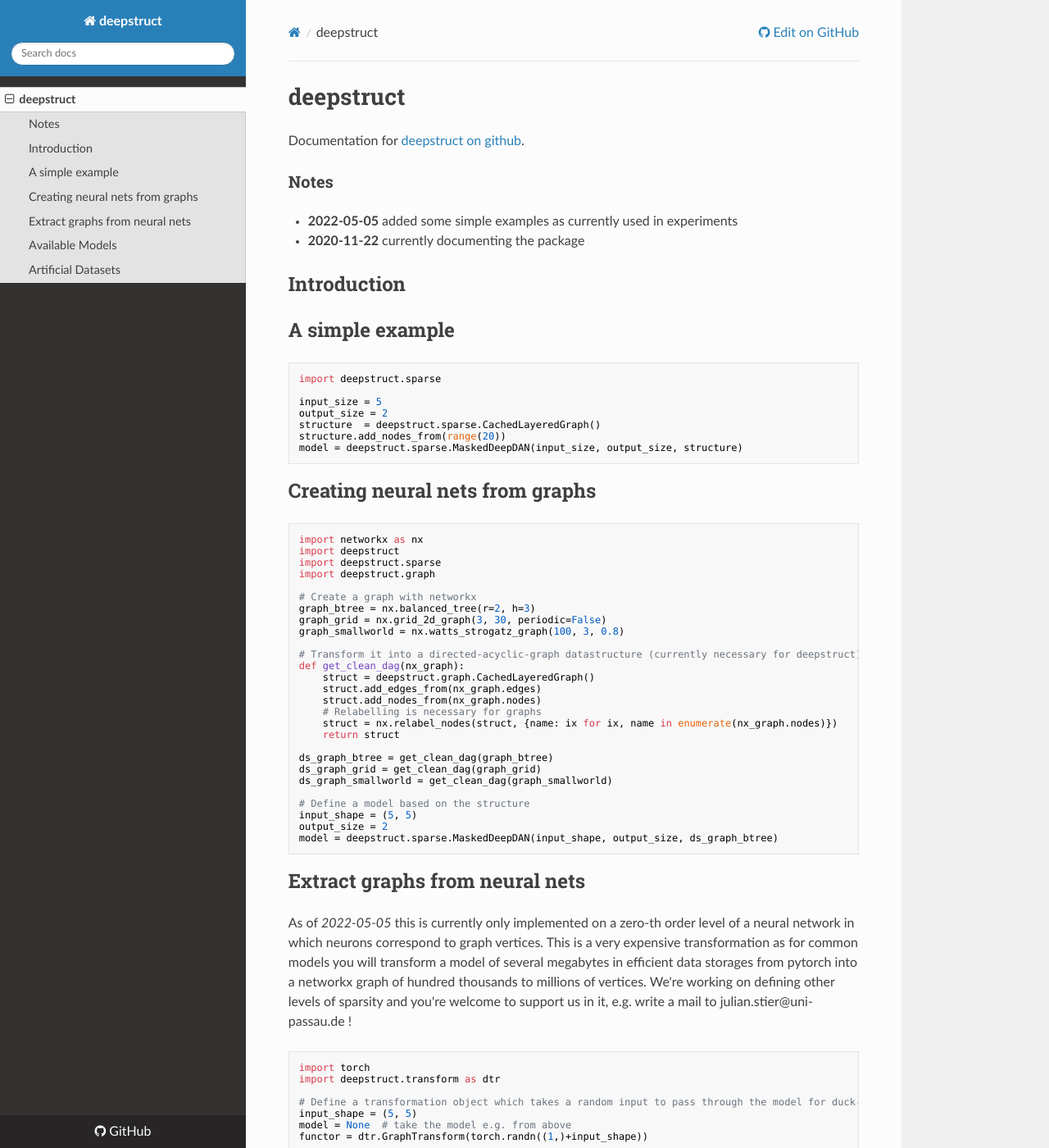
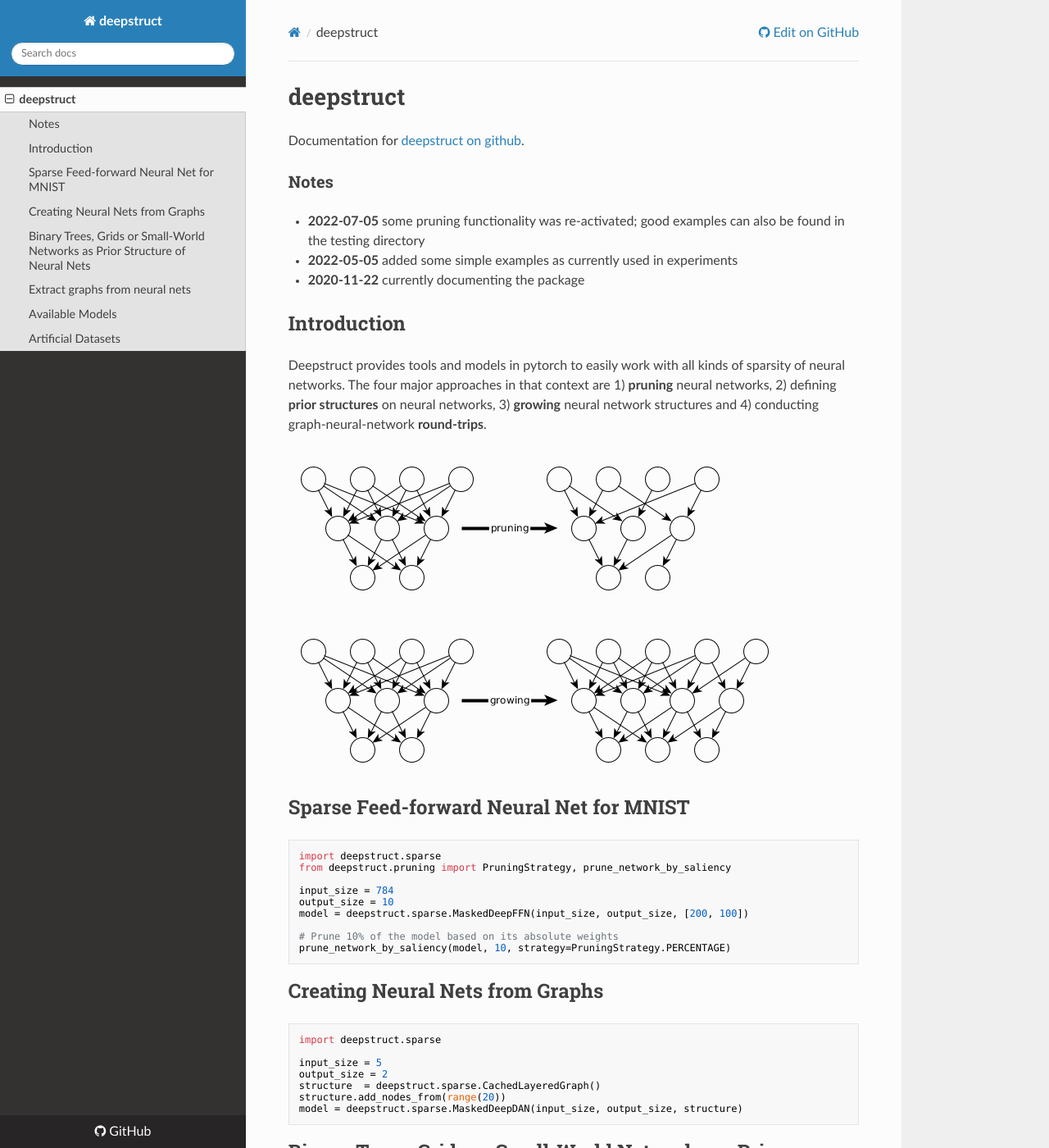
Before and after one commit to innvariant/deepstruct, an MkDocs documentation site: the page built from docs/index.md, in a window 1280 px wide and 1400 px high. Shown: the whole window at 82% size. Built offline with MkDocs 1.6.1, drawn with Linux system fonts in a browser that asks for light colours; nearby versions of some CDN libraries; some of the changed text lies outside the part shown.

Commit message:
Updated some docs

````diff
--- a/docs/index.md
+++ b/docs/index.md
@@ -2,14 +2,31 @@
 Documentation for [deepstruct on github](https://github.com/innvariant/deepstruct).
 
 ### Notes
+- **2022-07-05** some pruning functionality was re-activated; good examples can also be found in the testing directory
 - **2022-05-05** added some simple examples as currently used in experiments
 - **2020-11-22** currently documenting the package
 
 
 ## Introduction
+Deepstruct provides tools and models in pytorch to easily work with all kinds of sparsity of neural networks.
+The four major approaches in that context are 1) **pruning** neural networks, 2) defining **prior structures** on neural networks, 3) **growing** neural network structures and 4) conducting graph-neural-network **round-trips**.
 
+![Visualization of pruning and growing neural nets.](methods-pruning-growing.png)
 
-## A simple example
+## Sparse Feed-forward Neural Net for MNIST
+```python
+import deepstruct.sparse
+from deepstruct.pruning import PruningStrategy, prune_network_by_saliency
+
+input_size = 784
+output_size = 10
+model = deepstruct.sparse.MaskedDeepFFN(input_size, output_size, [200, 100])
+
+# Prune 10% of the model based on its absolute weights
+prune_network_by_saliency(model, 10, strategy=PruningStrategy.PERCENTAGE)
+```
+
+## Creating Neural Nets from Graphs
 ```python
 import deepstruct.sparse
 
@@ -20,7 +37,7 @@
 model = deepstruct.sparse.MaskedDeepDAN(input_size, output_size, structure)
 ```
 
-## Creating neural nets from graphs
+## Binary Trees, Grids or Small-World Networks as Prior Structure of Neural Nets
 ```python
 import networkx as nx
 import deepstruct
````
Also changed, not shown: docs/methods-pruning-growing.png (added), 1 other file.
